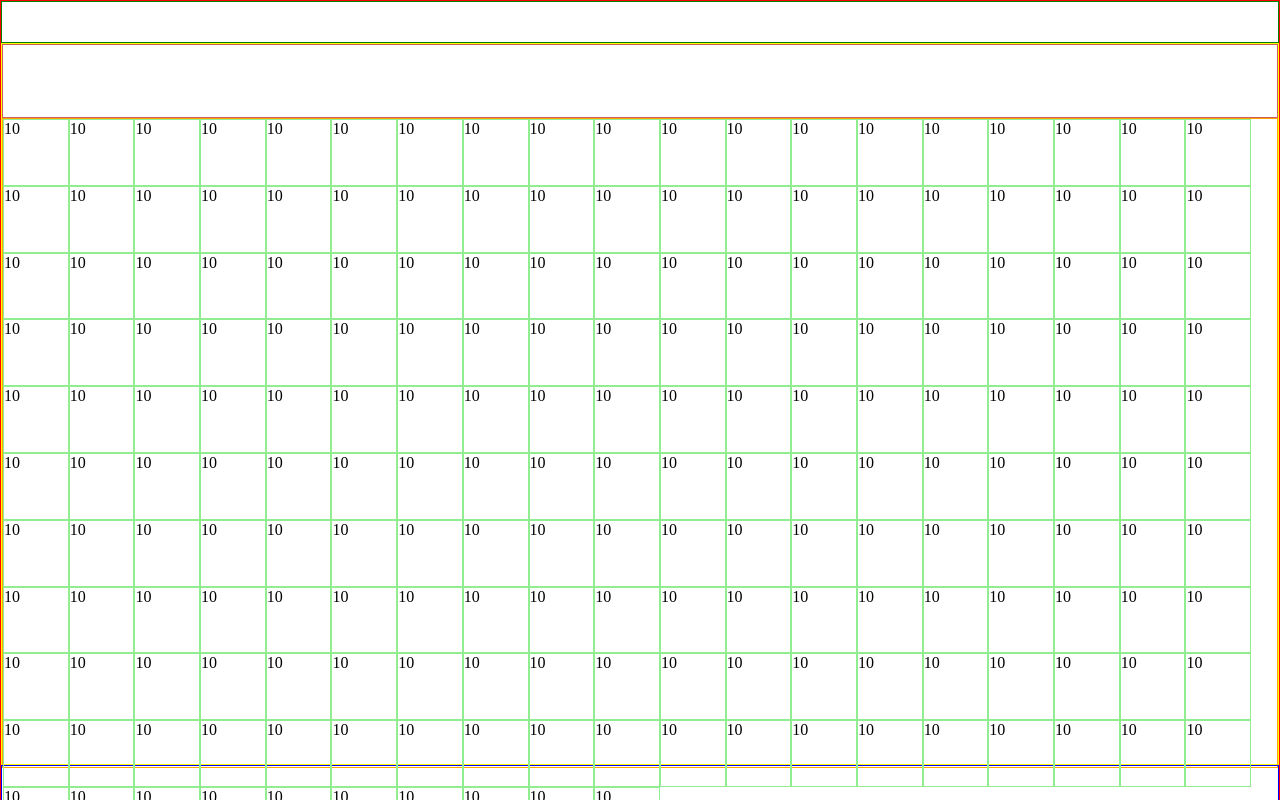
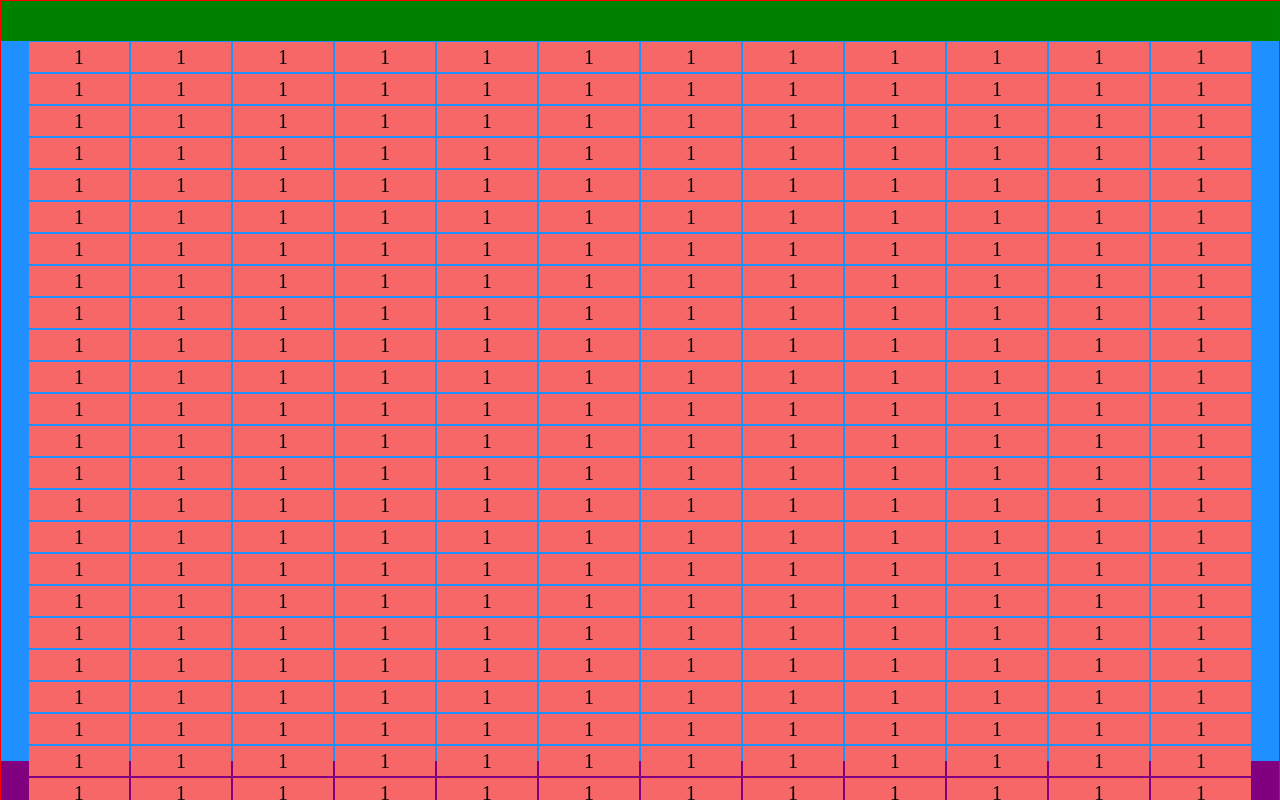
Before and after one commit to 0rf345/vue-server-monitor, a Vue app: page / in a window 1280 px wide. Built offline with nearby package versions, Linux system fonts and the light colour scheme.

Commit message:
Works up to 468 servers

```diff
--- a/src/components/MainView.vue
+++ b/src/components/MainView.vue
@@ -2,9 +2,8 @@
   <div id="mainView">
     <div class="header"></div>
     <div class="mainBody">
-      <div class="statusBar"></div>
-      <div class="serverBoxes">
-        <div class="box" v-for="server in servers" :key="server.id">{{ server }}</div>
+      <div class="box" v-for="server in servers" :key="server.id">
+        {{ server }}
       </div>
     </div>
     <div class="footer"></div>
@@ -18,7 +17,7 @@ export default {
   },
   data: () => ({
     count: 1,
-    servers: Array(200).fill(10)
+    servers: Array(468).fill('1')
   })
 }
 </script>
@@ -31,36 +30,32 @@ export default {
 }
 
 .header {
-  height: 5%;
-  border: 1px solid green;
+  height: 5vh;
+  background-color: green;
 }
 
 .mainBody {
-  height: 90%;
-  border: 1px solid yellow;
+  background-color: DodgerBlue;
+  display: flex;
+  flex-wrap: wrap;
+  flex-direction: row;
+  justify-content: center;
+  height: 90vh;
+}
+
+.mainBody > .box {
+  background-color: #f76767;
+  width: 100px;
+  height: 30px;
+  margin: 1px;
+  text-align: center;
+  line-height: 30px;
+  font-size: 20px;
 }
 
 .footer {
-  height: 5%;
-  border: 1px solid blue;
-}
-
-.mainBody > .statusBar {
-  height: 10%;
-  border: 1px solid indianred;
-}
-
-.mainBody > .serverBoxes {
-  height: 90%;
-  border: 1px solid orange;
-}
-
-.serverBoxes > .box {
-  position: relative;
-  float: left;
-  height: 10%;
-  width: 5%;
-  border: 1px solid lightgreen;
+  height: 5vh;
+  background-color: purple;
 }
 
 </style>
```
